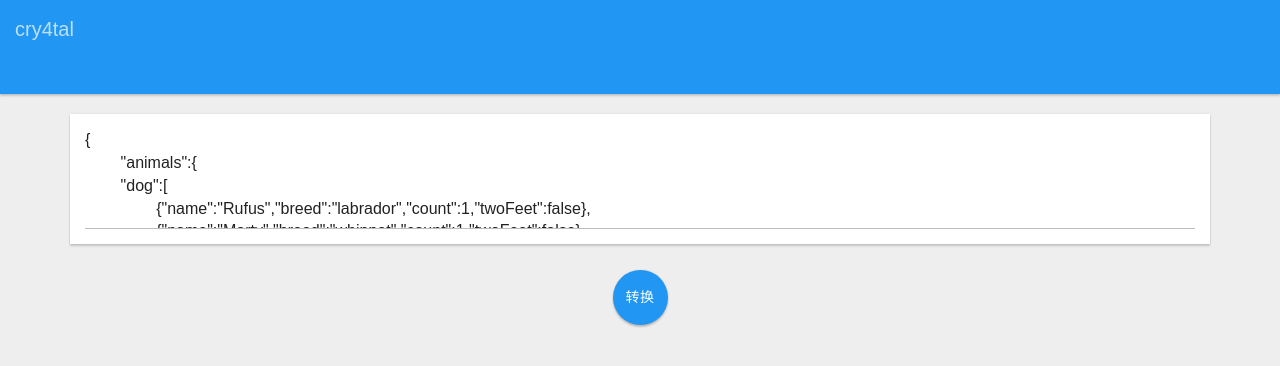
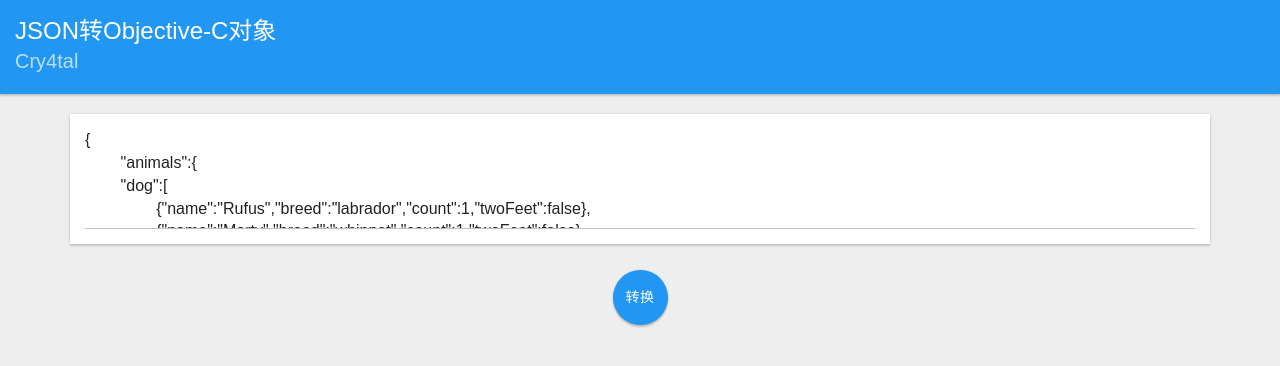
Before and after one commit to iamchtj/iamchtj.github.io, a plain HTML site: page index.html in a window 1280 px wide. Drawn offline with Linux system fonts and the light colour scheme.

Commit message:
[功能]添加名称

```diff
--- a/index.html
+++ b/index.html
@@ -15,8 +15,8 @@
 
     <div class="mui-panel" id="bar">
         <!-- JSON转Objective-C对象 -->
-        <div class="mui--text-headline mui--text-white"></div>
-        <div class="mui--text-title mui--text-light-secondary">cry4tal</div>
+        <div class="mui--text-headline mui--text-white">JSON转Objective-C对象</div>
+        <div class="mui--text-title mui--text-light-secondary">Cry4tal</div>
     </div>
     <div class="mui-container">
 
```
